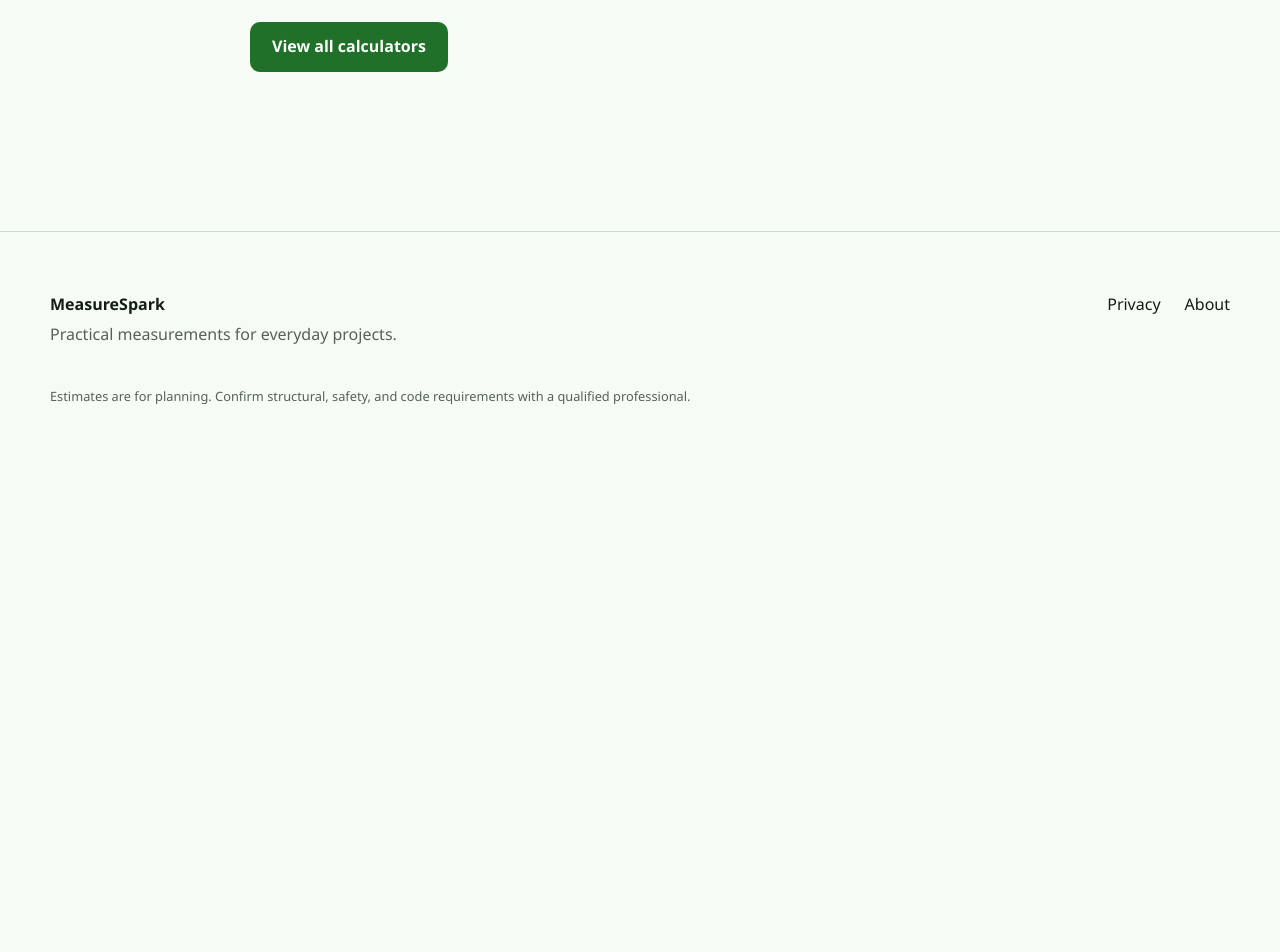
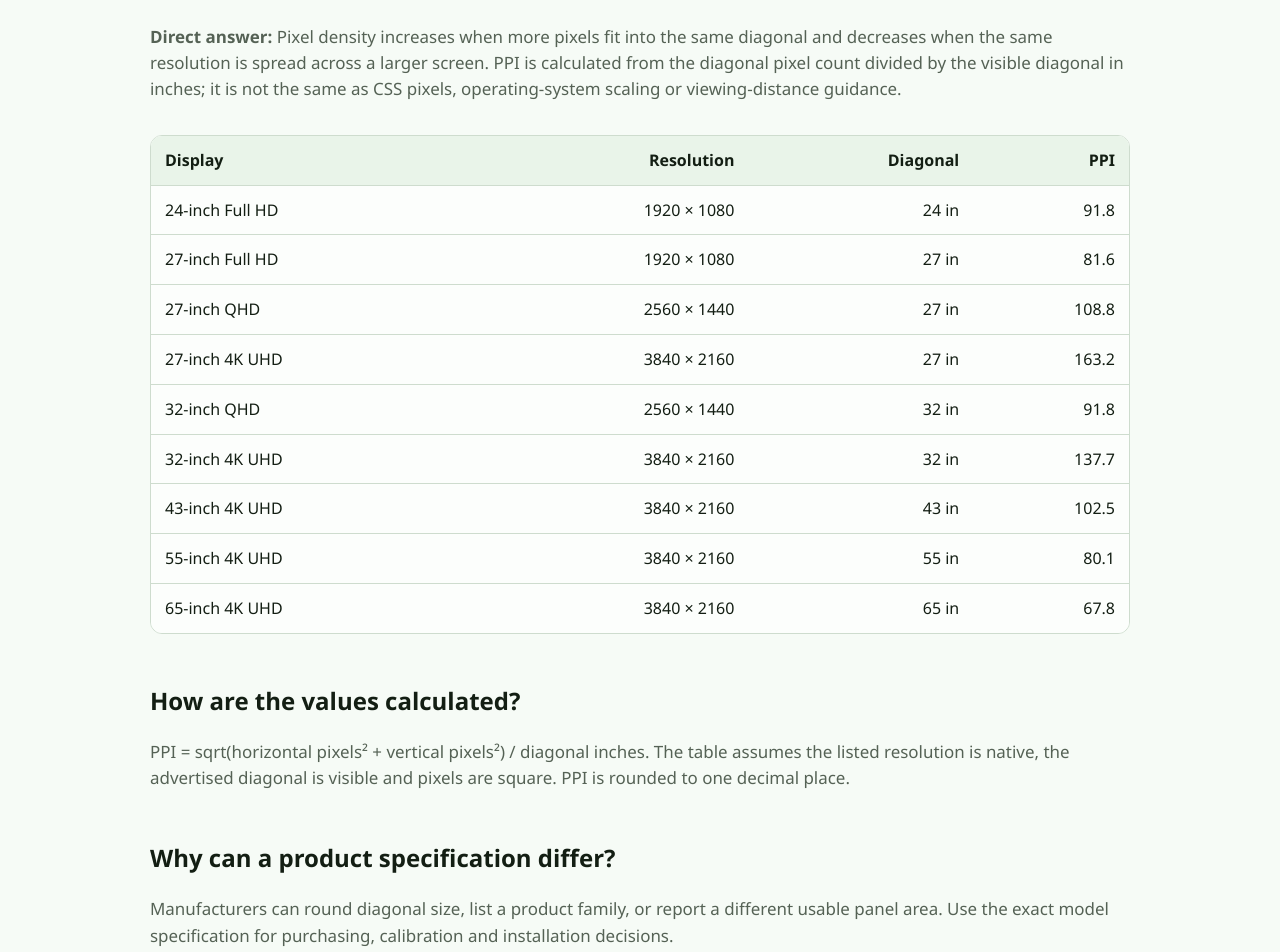
Before and after one commit to deiaqgyv/measurespark, a Next.js app: page /reference/ppi-chart in a window 1280 px wide. Before the commit this address had no page. Shown: the part 360-1312 px from the top of the page. Before the commit the page ends 832 px from the top, so only its background shows below. Built offline with nearby package versions, Linux system fonts and the light colour scheme.

Commit message:
feat: publish PPI reference dataset

```diff
--- /dev/null
+++ b/src/app/data/ppi-reference.json/route.ts
@@ -0,0 +1,5 @@
+import { ppiReferenceDataset } from "@/lib/ppi-reference-data";
+
+export function GET() {
+  return Response.json(ppiReferenceDataset, { headers: { "Cache-Control": "public, max-age=3600, s-maxage=86400" } });
+}
--- a/src/app/llms.txt/route.ts
+++ b/src/app/llms.txt/route.ts
@@ -32,6 +32,8 @@ ${toolLinks}
 
 - [16:9 screen size chart](${siteConfig.url}/reference/screen-size-chart): Formula-derived width, height and area for common display diagonals, with downloadable JSON.
 - [Screen size chart JSON](${siteConfig.url}/data/screen-size-chart.json): Machine-readable dataset, formula, units, precision and review date.
+- [Screen PPI chart](${siteConfig.url}/reference/ppi-chart): Formula-derived pixel density for common display sizes and resolutions.
+- [Screen PPI JSON](${siteConfig.url}/data/ppi-reference.json): Machine-readable resolution, diagonal, PPI, assumptions and precision.
 
 ## Site information
 
--- /dev/null
+++ b/src/app/reference/ppi-chart/page.tsx
@@ -0,0 +1,27 @@
+import type { Metadata } from "next";
+import Link from "next/link";
+
+import { ppiReferenceDataset } from "@/lib/ppi-reference-data";
+import { siteConfig, siteIds } from "@/lib/site";
+
+export const metadata: Metadata = {
+  title: "PPI Chart — Pixel Density by Screen Size and Resolution",
+  description: "Formula-derived PPI for common Full HD, QHD and 4K displays, with assumptions, calculation method and downloadable JSON.",
+  alternates: { canonical: "/reference/ppi-chart" },
+};
+
+export default function PpiChartPage() {
+  const pageUrl = `${siteConfig.url}/reference/ppi-chart`;
+  const dataUrl = `${siteConfig.url}/data/ppi-reference.json`;
+  const structuredData = { "@context": "https://schema.org", "@type": "Dataset", "@id": `${pageUrl}#dataset`, name: ppiReferenceDataset.name, description: metadata.description, url: pageUrl, creator: { "@id": siteIds.organization }, dateModified: siteConfig.contentUpdatedAt.toISOString(), measurementTechnique: ppiReferenceDataset.formula, distribution: { "@type": "DataDownload", contentUrl: dataUrl, encodingFormat: "application/json" } };
+  return <main className="shell prose-page reference-page">
+    <script type="application/ld+json" dangerouslySetInnerHTML={{ __html: JSON.stringify(structuredData).replace(/</g, "\\u003c") }} />
+    <p>Reference dataset · Version {ppiReferenceDataset.version}</p>
+    <h1>Screen PPI chart</h1>
+    <p><strong>Direct answer:</strong> Pixel density increases when more pixels fit into the same diagonal and decreases when the same resolution is spread across a larger screen. PPI is calculated from the diagonal pixel count divided by the visible diagonal in inches; it is not the same as CSS pixels, operating-system scaling or viewing-distance guidance.</p>
+    <div className="reference-table-wrap"><table className="reference-table"><thead><tr><th>Display</th><th>Resolution</th><th>Diagonal</th><th>PPI</th></tr></thead><tbody>{ppiReferenceDataset.rows.map((row) => <tr key={row.label}><td>{row.label}</td><td>{row.widthPixels} × {row.heightPixels}</td><td>{row.diagonalInches} in</td><td>{row.ppi}</td></tr>)}</tbody></table></div>
+    <h2>How are the values calculated?</h2><p>{ppiReferenceDataset.formula}. The table assumes the listed resolution is native, the advertised diagonal is visible and pixels are square. {ppiReferenceDataset.precision}</p>
+    <h2>Why can a product specification differ?</h2><p>Manufacturers can round diagonal size, list a product family, or report a different usable panel area. Use the exact model specification for purchasing, calibration and installation decisions.</p>
+    <p><a href={dataUrl}>Download the JSON dataset</a> or <Link href="/tools/screen-ppi-calculator">calculate another resolution and diagonal</Link>.</p>
+  </main>;
+}
--- a/src/app/sitemap.ts
+++ b/src/app/sitemap.ts
@@ -9,6 +9,7 @@ export default function sitemap(): MetadataRoute.Sitemap {
     ...categoryDefinitions.map((category) => ({ url: `${siteConfig.url}/categories/${category.slug}`, lastModified: siteConfig.contentUpdatedAt })),
     ...tools.map((tool) => ({ url: `${siteConfig.url}/tools/${tool.slug}`, lastModified: siteConfig.contentUpdatedAt })),
     { url: `${siteConfig.url}/reference/screen-size-chart`, lastModified: siteConfig.contentUpdatedAt },
+    { url: `${siteConfig.url}/reference/ppi-chart`, lastModified: siteConfig.contentUpdatedAt },
     { url: `${siteConfig.url}/about`, lastModified: siteConfig.contentUpdatedAt },
     { url: `${siteConfig.url}/privacy`, lastModified: siteConfig.contentUpdatedAt },
   ];
--- /dev/null
+++ b/src/lib/ppi-reference-data.ts
@@ -0,0 +1,25 @@
+const displays = [
+  { label: "24-inch Full HD", diagonalInches: 24, widthPixels: 1920, heightPixels: 1080 },
+  { label: "27-inch Full HD", diagonalInches: 27, widthPixels: 1920, heightPixels: 1080 },
+  { label: "27-inch QHD", diagonalInches: 27, widthPixels: 2560, heightPixels: 1440 },
+  { label: "27-inch 4K UHD", diagonalInches: 27, widthPixels: 3840, heightPixels: 2160 },
+  { label: "32-inch QHD", diagonalInches: 32, widthPixels: 2560, heightPixels: 1440 },
+  { label: "32-inch 4K UHD", diagonalInches: 32, widthPixels: 3840, heightPixels: 2160 },
+  { label: "43-inch 4K UHD", diagonalInches: 43, widthPixels: 3840, heightPixels: 2160 },
+  { label: "55-inch 4K UHD", diagonalInches: 55, widthPixels: 3840, heightPixels: 2160 },
+  { label: "65-inch 4K UHD", diagonalInches: 65, widthPixels: 3840, heightPixels: 2160 },
+] as const;
+
+export const ppiReferenceRows = displays.map((display) => ({
+  ...display,
+  ppi: Number((Math.hypot(display.widthPixels, display.heightPixels) / display.diagonalInches).toFixed(1)),
+}));
+
+export const ppiReferenceDataset = {
+  name: "Common display pixel density reference",
+  version: "2026-09-13",
+  formula: "PPI = sqrt(horizontal pixels² + vertical pixels²) / diagonal inches",
+  assumptions: ["Resolution is the panel's native pixel grid.", "Advertised diagonal equals visible diagonal.", "Pixels are square."],
+  precision: "PPI is rounded to one decimal place.",
+  rows: ppiReferenceRows,
+};
```
Also changed, not shown: 2 other files (tests, documents, lock files or other folders).
